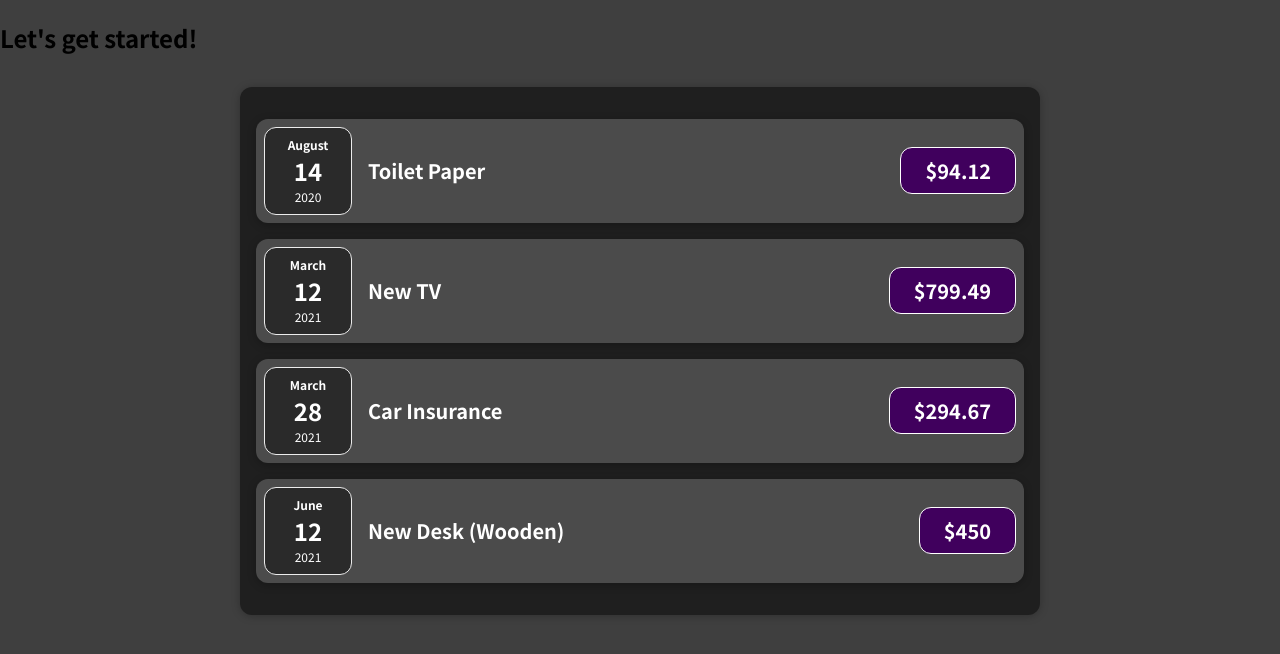
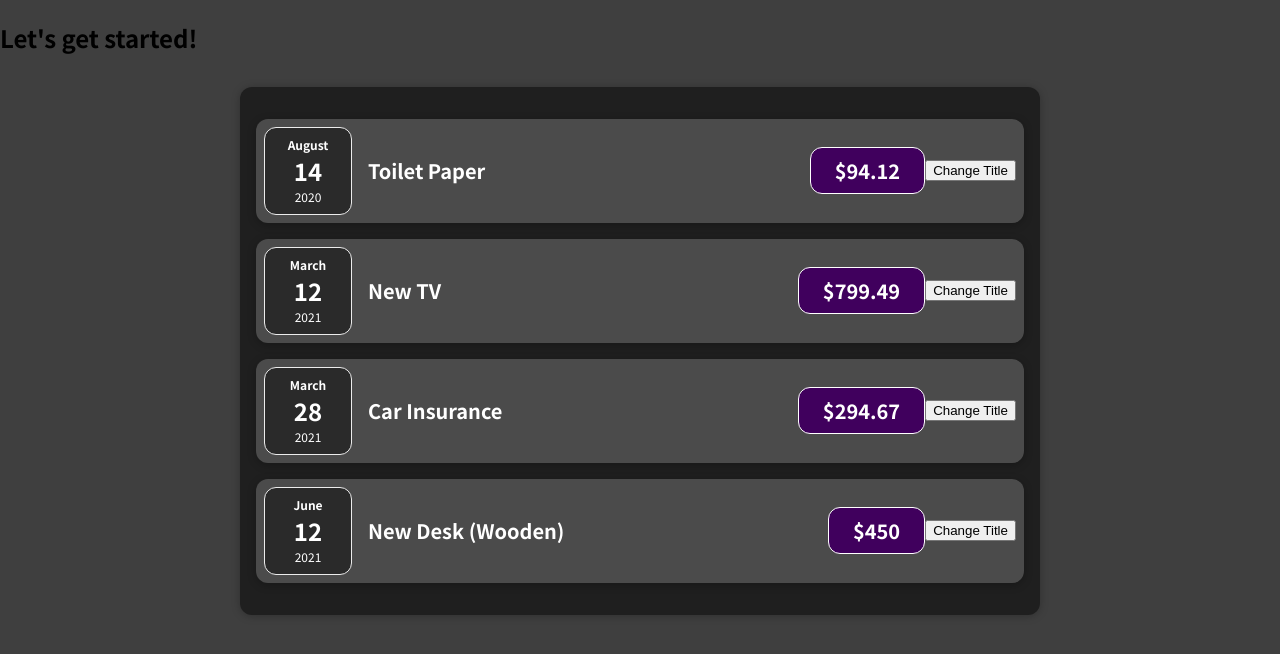
Before and after one commit to ran-codes/udemy-react-js-academind, a JavaScript app in the folder project1-basic-react/: page / in a window 1280 px wide. Shown: the top 654 px of the page. Built offline with nearby package versions, Linux system fonts and the light colour scheme.

Commit message:
46. Event demo: Added button handler

```diff
--- a/project1-basic-react/src/components/Expenses/ExpenseItem.js
+++ b/project1-basic-react/src/components/Expenses/ExpenseItem.js
@@ -3,6 +3,8 @@ import ExpenseDate from './ExpenseDate';
 import './ExpenseItem.css';
 
 const ExpenseItem = (props) => {
+  const clickHander = () => {console.log('clickHander')}
+
   return (
     <Card className="expense-item">
       <ExpenseDate date={props.date} />
@@ -10,6 +12,7 @@ const ExpenseItem = (props) => {
         <h2>{props.title}</h2>
         <div className="expense-item__price">${props.amount}</div>
       </div>
+      <button onClick={clickHander}>Change Title</button>
     </Card>
   );
 }
```
